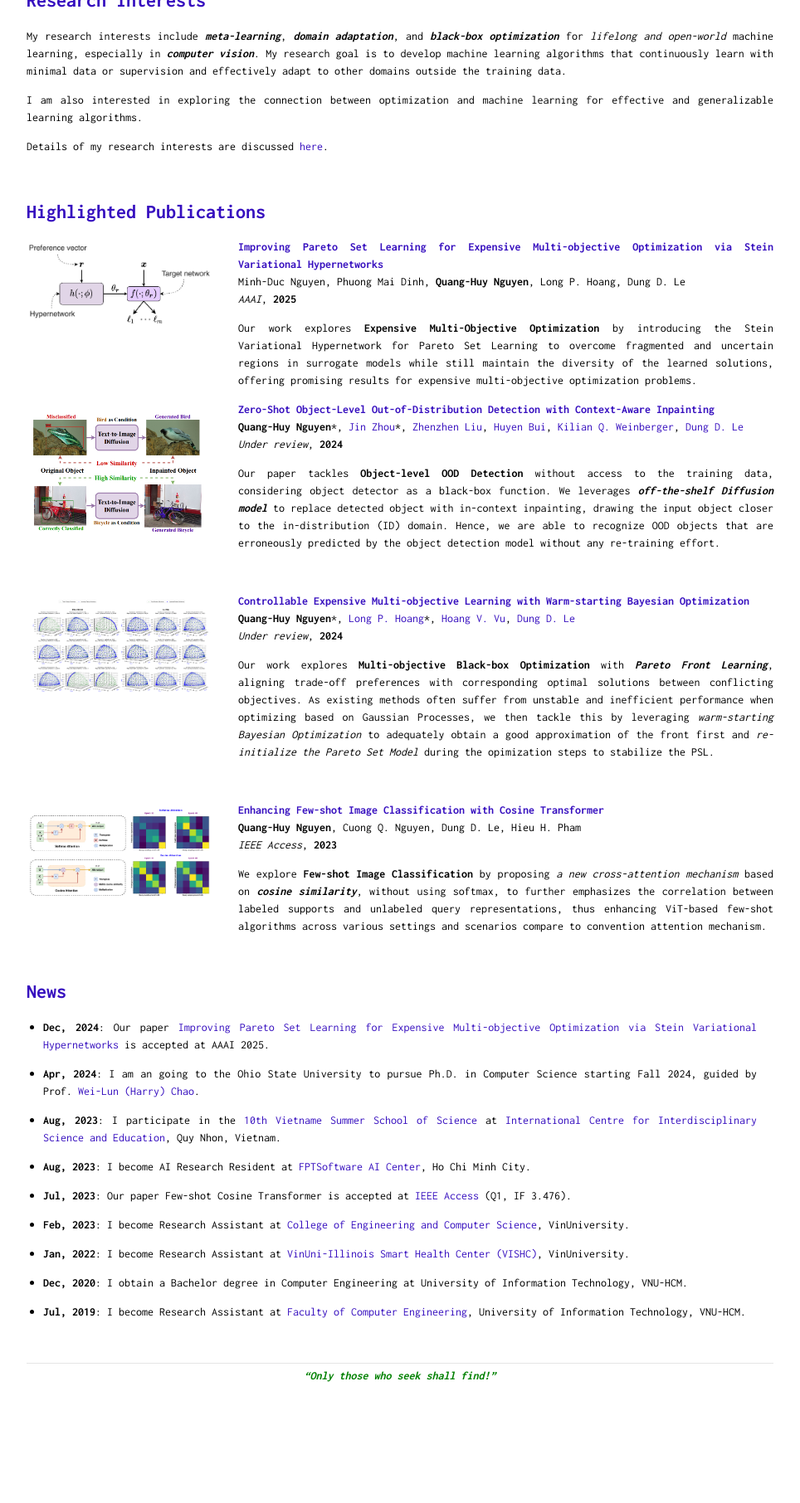
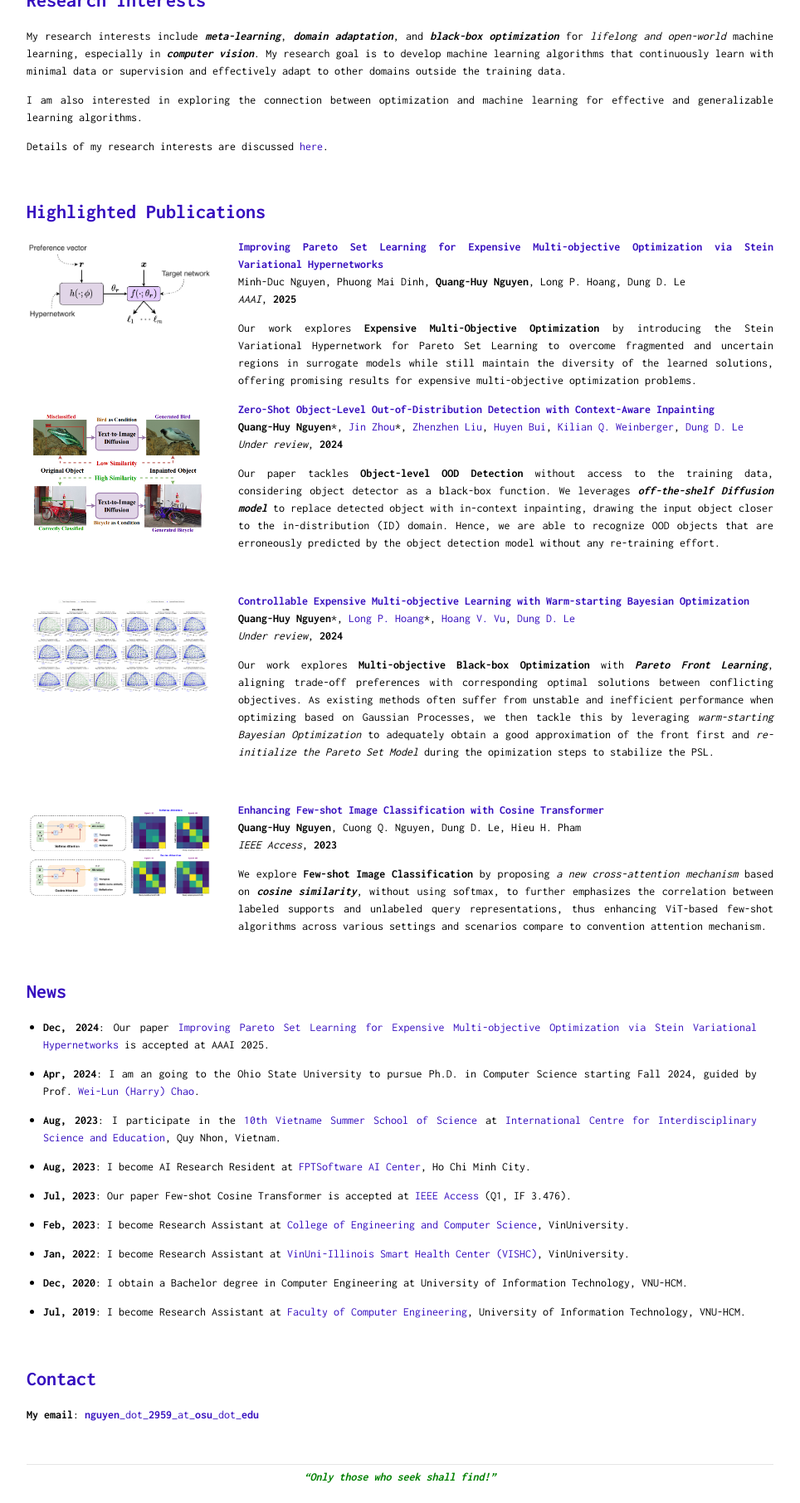
Before and after one commit to quanghuy0497/quanghuy0497.github.io, a Jekyll site: the page built from index.md, in a window 1280 px wide, cut to the strip 460-2272 px from the top of the page. Shown: the whole strip at 83% size, without its empty margins (158-1122 px from the left). Built offline with Jekyll 4.4.1, drawn with Linux system fonts in a browser that asks for light colours; nearby versions of some CDN libraries; before the commit the page ends 2150 px from its top, so only the background shows below that.

Commit message:
Update email

```diff
--- a/_layouts/default.html
+++ b/_layouts/default.html
@@ -1,6 +1,12 @@
 <!DOCTYPE html>
 <html lang="en">
 <head>
+
+    <style>
+        span.fa-stack {
+            display: none !important;
+        }
+    </style>
     <title>{% if page.title %}{{ page.title }}{% else %}{{ site.title }}{% endif %}</title>
     <link rel="shortcut icon" href="/assets/profile/favicon.png" type="image/x-icon">
     <link rel="icon" href="/assets/profile/favicon.png" type="image/x-icon">
@@ -145,6 +151,8 @@
           ga('send', 'pageview');
         </script>
     {% endif %}
+
+
 </body>
 <footer>
     {% include footer.html %}
--- a/page/about.md
+++ b/page/about.md
@@ -83,3 +83,10 @@ We explore **Few-shot Image Classification** by proposing *a new cross-attention
 - **Jul, 2019**: I become Research Assistant at [Faculty of Computer Engineering](https://fce.uit.edu.vn/), University of Information Technology, VNU-HCM.
 
 &thinsp;
+
+## Contact
+
+**My email**: <a href="mailto:nguyen.2959@osu.edu"><b>nguyen</b>&#95;dot&#95;<b>2959</b>&#95;at&#95;<span style="display:none;">ignoreme-</span><b>osu</b>&#95;dot&#95;<b>edu</b></a>
+
+
+&thinsp;
```
Also changed, not shown: 11 other files.
